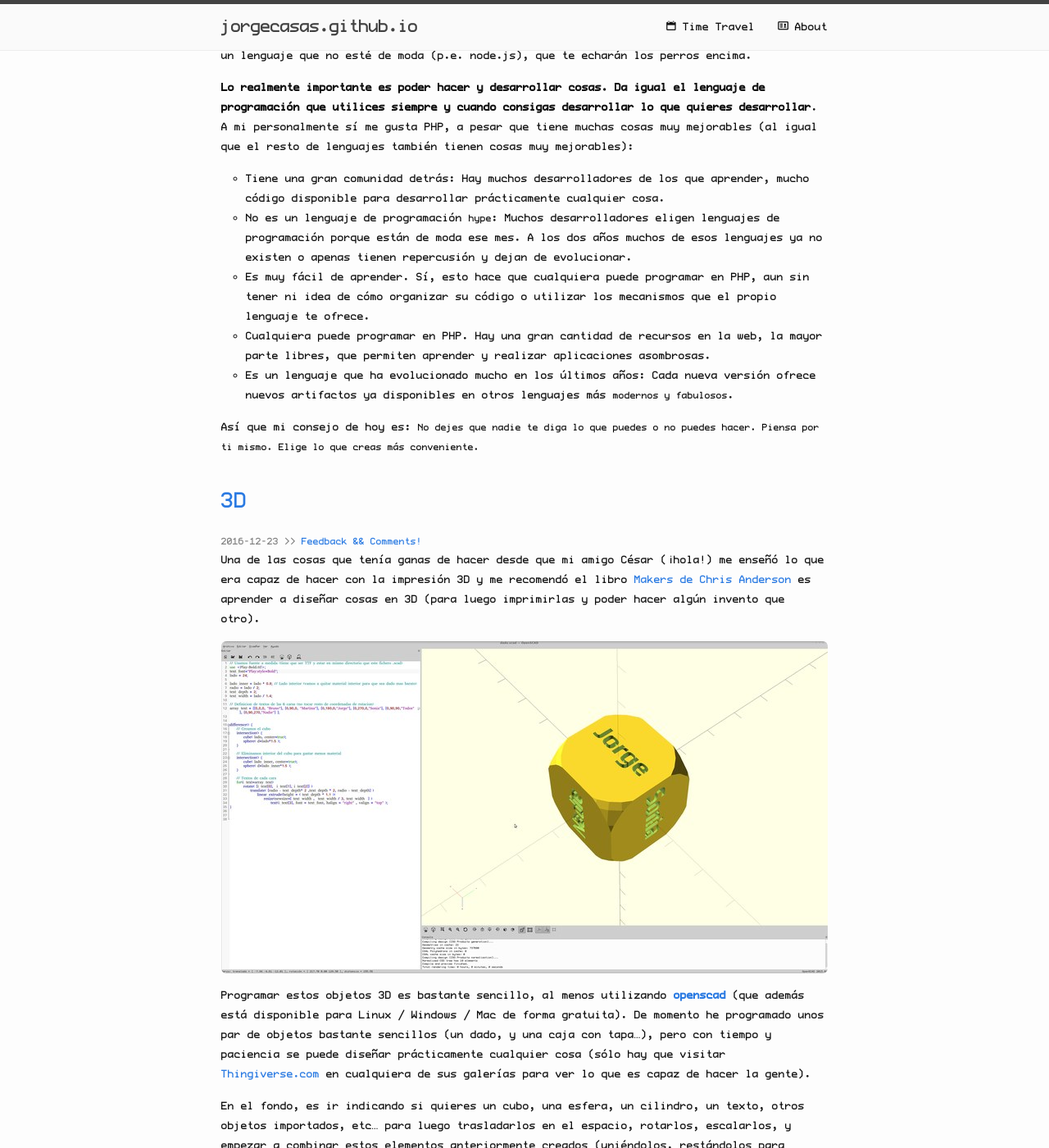
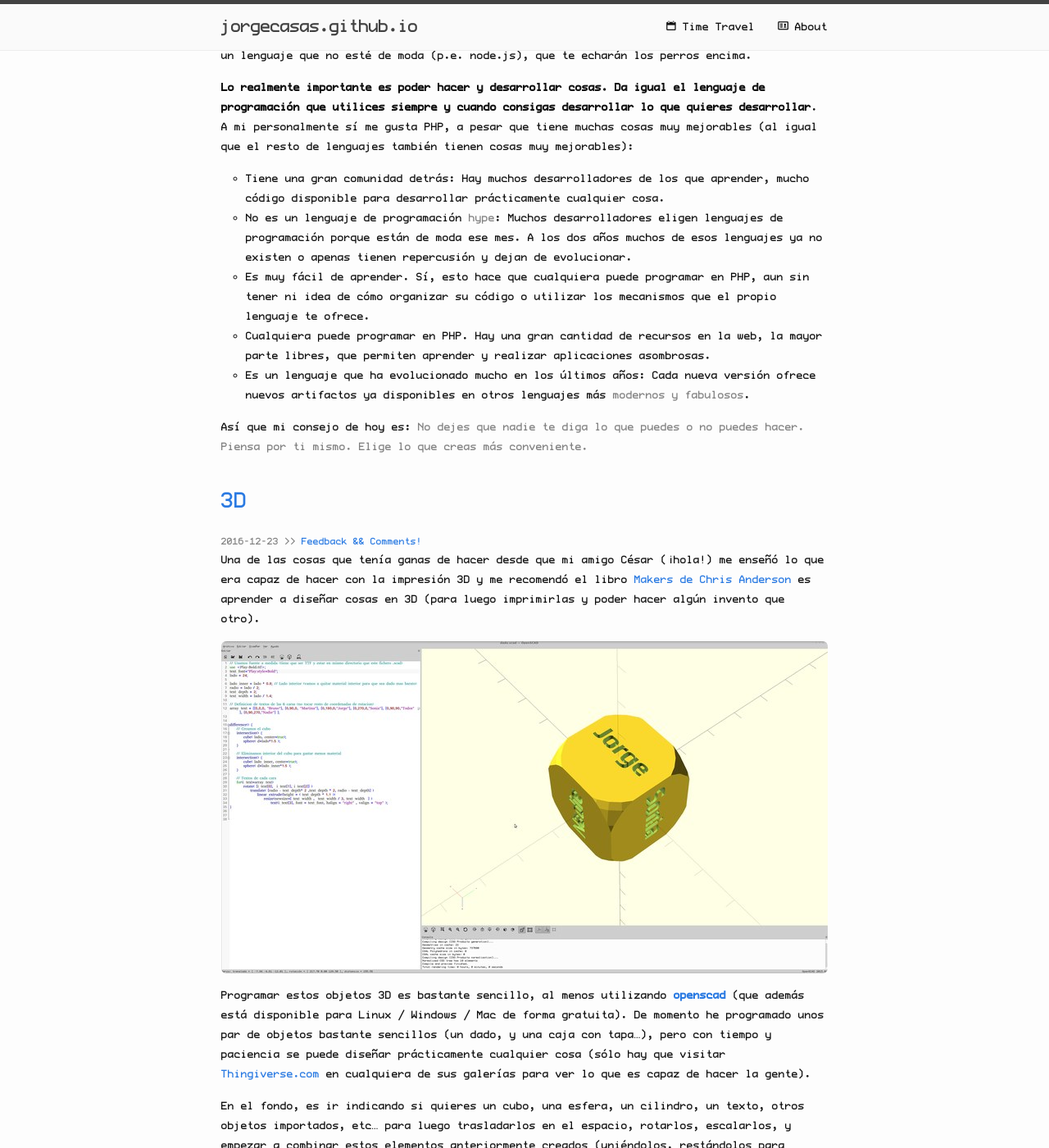
Before and after one commit to jorgecasas/jorgecasas.github.io, a Jekyll site: the page built from index.html, in a window 1280 px wide and 1400 px high, scrolled down 833 px. Shown: the whole window at 82% size. Built offline with Jekyll 4.4.1, drawn with Linux system fonts in a browser that asks for light colours; the list of posts is cut into pages by our own code; comment, search, counter and statistics services are not loaded.

Commit message:
Updated SCSS styles

```diff
--- a/_sass/_base.scss
+++ b/_sass/_base.scss
@@ -160,7 +160,7 @@
 
 em {
     font-style: oblique;
-    font-size: $small-font-size;
+    color: $grey-color;
 }
 
 /**
```
